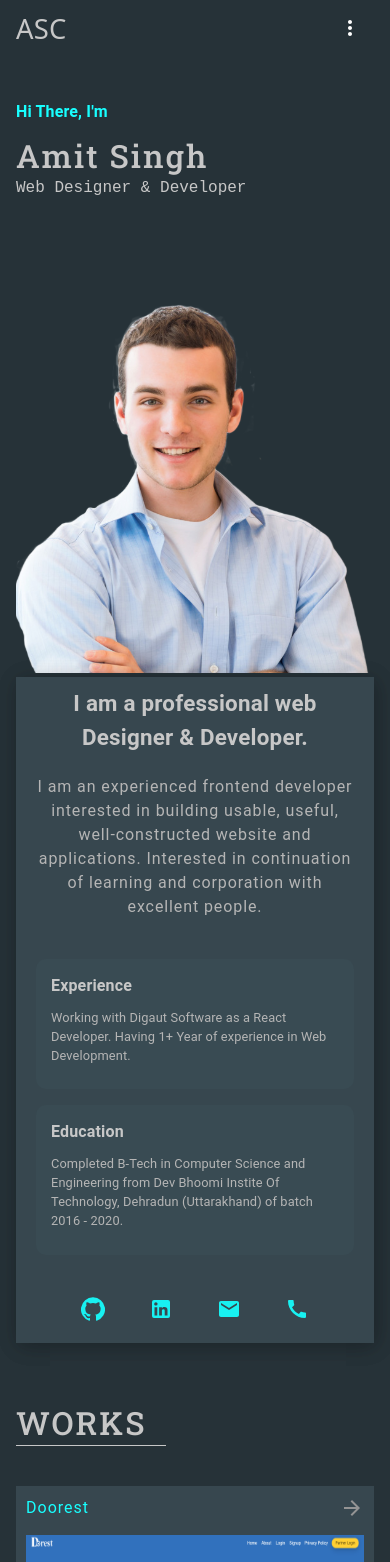
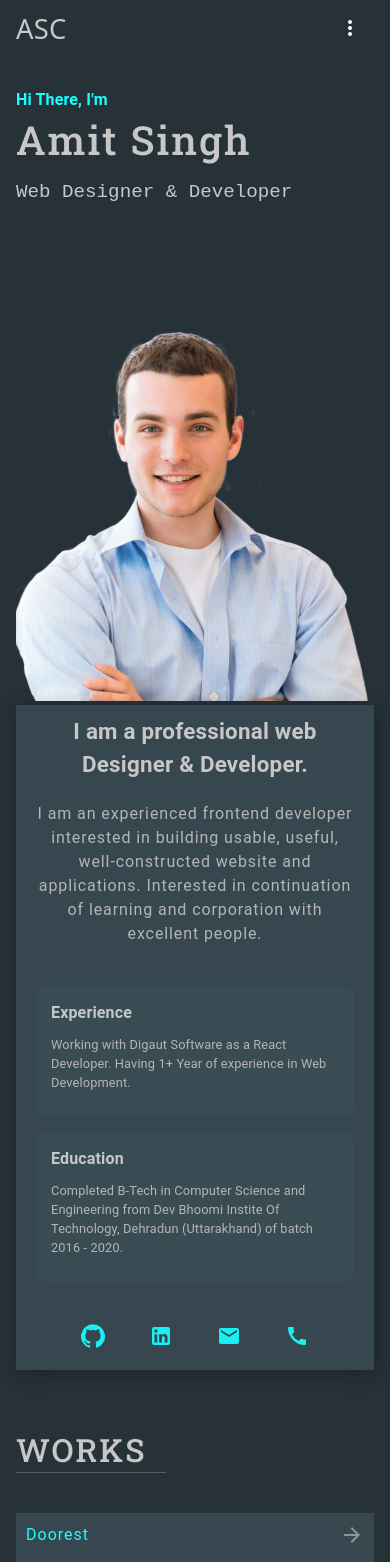
Before and after one commit to amit-singh88598/amit_portfolio, a React (Create React App) app: page / in a window 390 px wide. Shown: the top 1562 px of the page. Built offline with nearby package versions, Linux system fonts and the light colour scheme; a web font is replaced by a local one.

Commit message:
done some changes in heading and divider alignment

```diff
--- a/src/App.css
+++ b/src/App.css
@@ -54,19 +54,38 @@
 }
 
 .heading {
+  font-size: 4.5rem;
+}
+
+.main-heading {
   font-size: 3rem;
+}
+
+.lh {
   line-height: 0px;
+}
+
+.mt-60 {
+  margin-top: 60;
+}
+
+.subtitle {
+  font-size: 1.3rem;
+  line-height: 0px;
+  margin-top: -8px;
 }
 
 @media only screen and (max-width: 500px) {
   .heading {
+    font-size: 2.5rem;
+  }
+  .main-heading {
     font-size: 2rem;
   }
-}
-
-.subtitle {
-  font-size: 1rem;
-  line-height: 0px;
+  .subtitle {
+    font-size: 1.2em;
+    line-height: 40px;
+  }
 }
 
 .mt-p80 {
--- a/src/Components/heros.js
+++ b/src/Components/heros.js
@@ -9,6 +9,7 @@ const useStyle = makeStyles((theme) => ({
   text1: {
     color: "#18FFFF",
     fontSize: "1em",
+    lineHeight: 0,
     fontWeight: "bold",
     [theme.breakpoints.down("sm")]: {
       paddingTop: 100,
@@ -45,7 +46,7 @@ function Heros(props) {
       >
         <Grid item xs={12} sm={6}>
           <Typography className={classes.text1}>Hi There, I'm</Typography>
-          <Typography class="Roboto-Slab letter-spacing grey-text heading">
+          <Typography class="Roboto-Slab letter-spacing grey-text heading lh mt-60">
             Amit Singh
           </Typography>
           <Typography class="Azeret-Mono grey-text subtitle">
--- a/src/Components/skills.js
+++ b/src/Components/skills.js
@@ -20,10 +20,12 @@ const useStyle = makeStyles((theme) => ({
     width: 450,
     height: 1,
     backgroundColor: "#C7C7C7",
+    opacity: "0.3",
     marginBottom: 40,
-    marginTop: -10,
+    marginTop: -20,
     [theme.breakpoints.down("sm")]: {
       width: 300,
+      marginTop: -10,
     },
   },
   flex: {
@@ -229,7 +231,7 @@ function Skills(props) {
   const classes = useStyle();
   return (
     <div className={classes.root} id="skills">
-      <Typography class="Roboto-Slab letter-spacing grey-text heading mt-p80">
+      <Typography class="Roboto-Slab letter-spacing grey-text main-heading mt-p80 lh">
         SPECIALIZATION
       </Typography>
       <Divider className={classes.divider} />
--- a/src/Components/work.js
+++ b/src/Components/work.js
@@ -8,16 +8,12 @@ const useStyle = makeStyles((theme) => ({
     height: 1,
     backgroundColor: "#C7C7C7",
     marginBottom: 40,
-    marginTop: -10,
+    marginTop: -20,
+    opacity: "0.3",
     [theme.breakpoints.down("sm")]: {
       width: 150,
+      marginTop: -10,
     },
-  },
-  underline: {
-    width: 150,
-    height: 2,
-    backgroundColor: "#fff",
-    marginBottom: 60,
   },
   media: {
     height: 200,
@@ -52,17 +48,17 @@ const useStyle = makeStyles((theme) => ({
 const MyWork = [
   {
     title: "Doorest",
-    img: "/doorest.png",
+    img: "/doorest.PNG",
     link: "https://doorest.in/",
   },
   {
     title: "Login Academy",
-    img: "/login-academy.png",
+    img: "/login-academy.PNG",
     link: "https://login-academic.herokuapp.com/",
   },
   {
     title: "Sell My Car",
-    img: "/sell-my-car.png",
+    img: "/sell-my-car.PNG",
     link: "https://sell-my-car.vercel.app/",
   },
 ];
@@ -71,7 +67,7 @@ function Work(props) {
   const classes = useStyle();
   return (
     <div id="myWork">
-      <Typography class="Roboto-Slab letter-spacing grey-text heading mt-p80">
+      <Typography class="Roboto-Slab letter-spacing grey-text main-heading mt-p80 lh">
         WORKS
       </Typography>
       <Divider className={classes.divider} />
```
